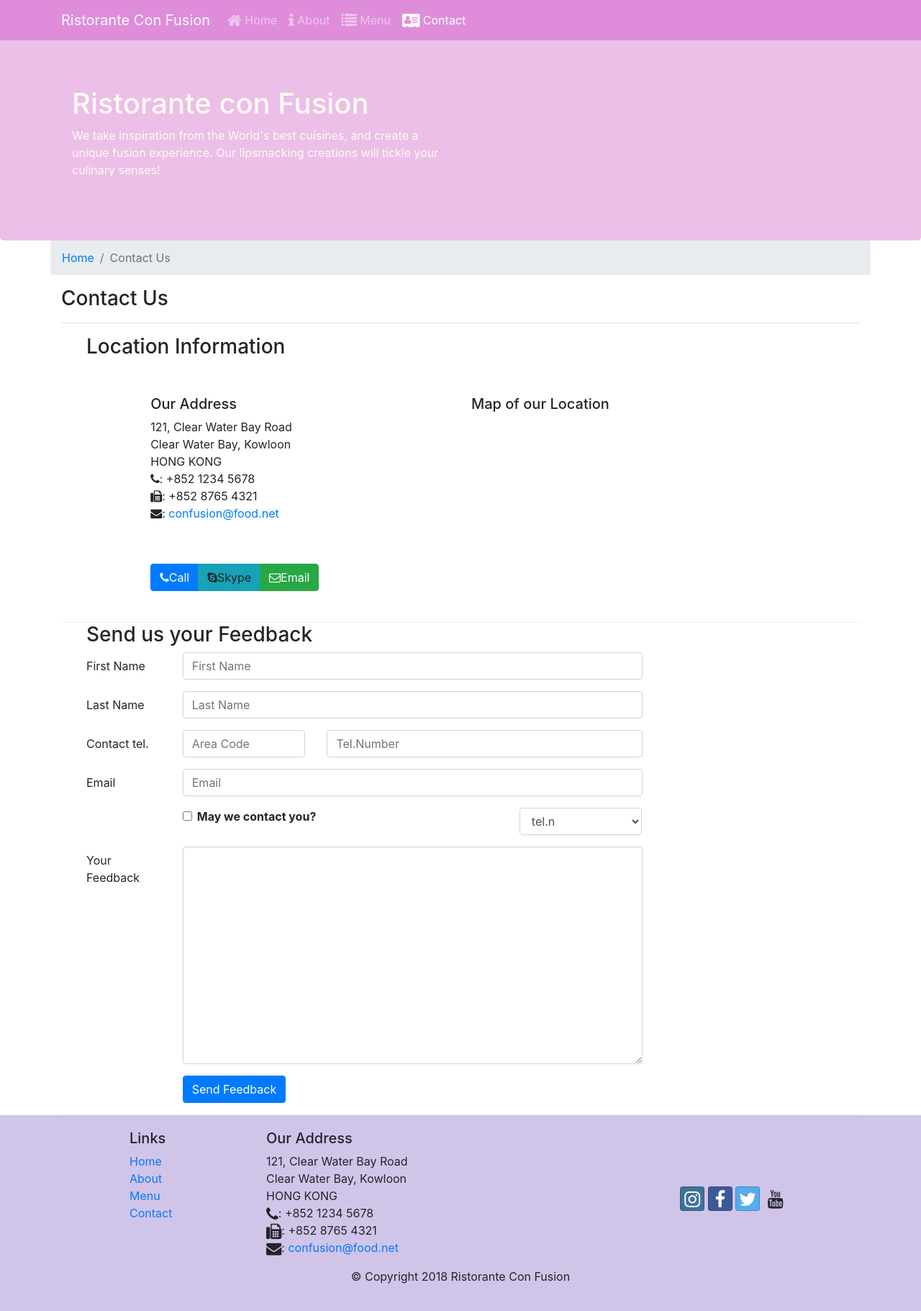
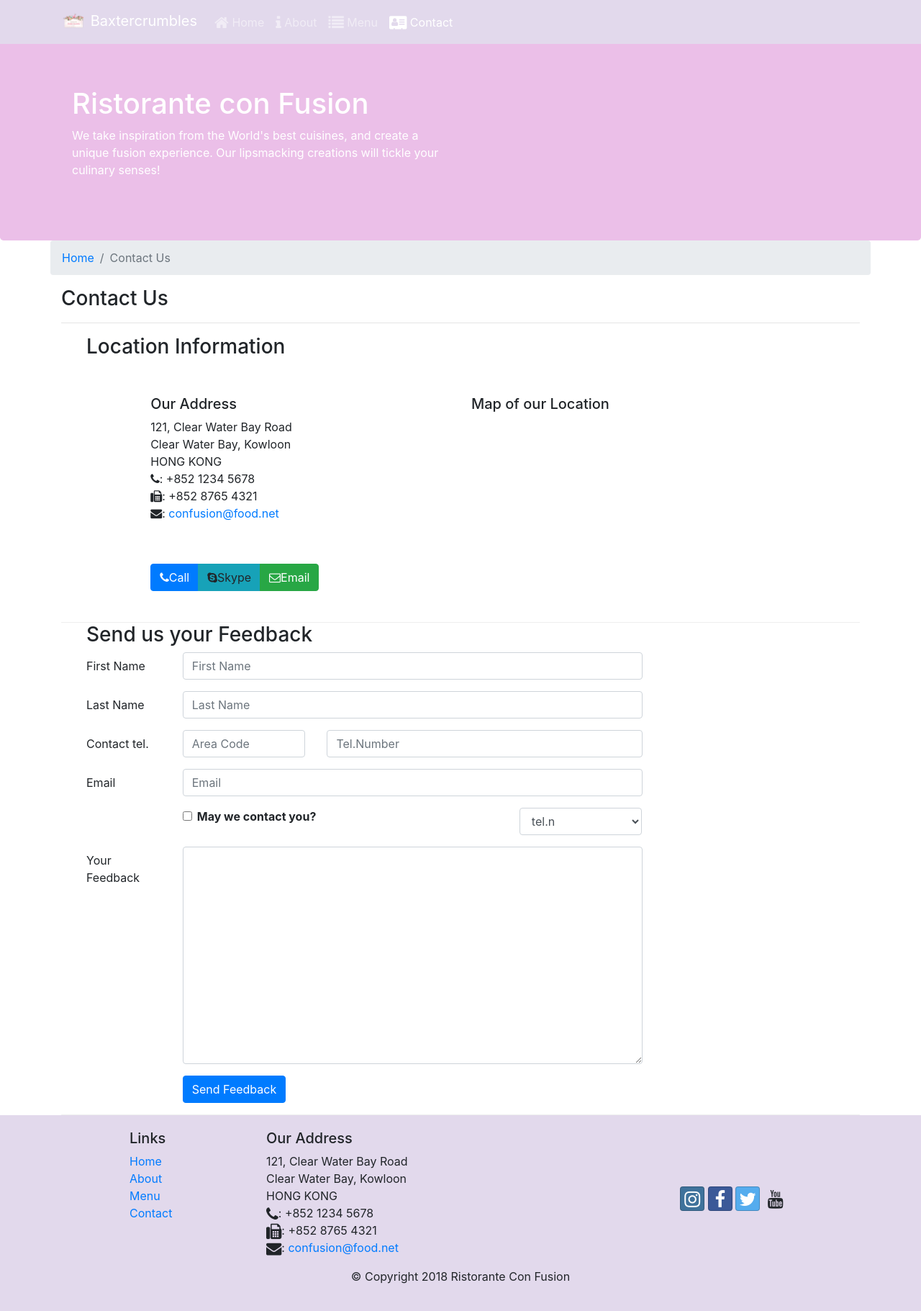
Before and after one commit to abdullah9932/baxtercrumbles-test, a website: page contactus.html in a window 1280 px wide. Shown: the whole page at 72% size. Drawn offline with nearby package versions, Linux system fonts and the light colour scheme.

Commit message:
styling and logo added for web

```diff
--- a/contactus.html
+++ b/contactus.html
@@ -22,7 +22,7 @@
             <button class="navbar-toggler" type="button" data-toggle="collapse" data-target="#Navbar">
                 <span class="navbar-toggler-icon"></span>
             </button>
-            <a class="navbar-brand" href="#">Ristorante Con Fusion</a>
+            <a class="navbar-brand" href="./index.html"><img src="image.jpg" width="35" height="35" alt=""> Baxtercrumbles</a>
             <div class="collapse navbar-collapse" id="Navbar">
                 <ul class="navbar-nav mr-auto">
                         <li class="nav-item"><a class="nav-link" href="./index.html"><span class="fa fa-home fa-lg"></span> Home</a></li>
--- a/css/styles.css
+++ b/css/styles.css
@@ -10,16 +10,17 @@
     min-height: 400px;
 }
 .footer{
-    background-color: #D1c4e9;
+    background-color: #E2D9EC;
     margin: 0px auto;
     padding: 20px 0px 20px 0px;
+    font-style: bold;
 }
 
 .jumbotron{
     padding: 70px 30px 70px 30px;
     margin: 0px auto;
     background: #ebbfe8;
-    color: floralwhite;
+    color: white;
 }
 
 .address{
@@ -39,5 +40,5 @@ body{
 }
 
 .navbar-dark{
-    background-color: #df8ddb;
+    background-color: #E2D9EC;
 }
```
Also changed, not shown: aboutus.html (+1 -1 lines), index.html (+1 -1 lines), image.jpg (added).
